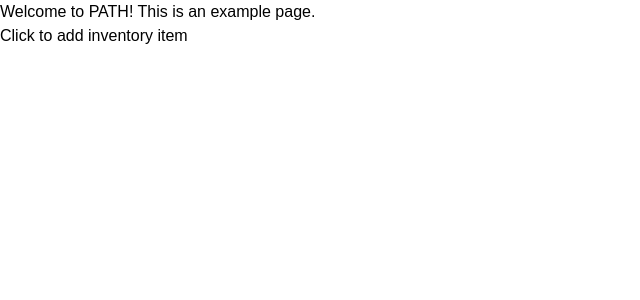
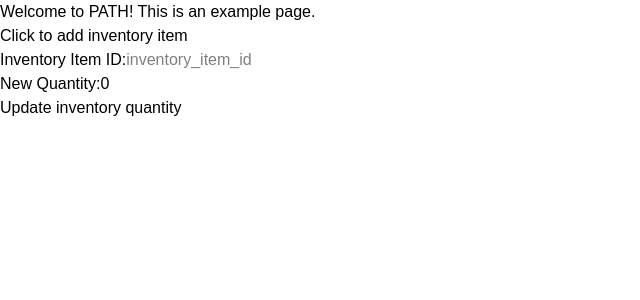
Before and after one commit to lablueprint/path, a Next.js app: page /example in a window 1280 px wide. Shown: the top 300 px of the page, without its empty margins (0-640 px from the left). Built offline with nearby package versions, Linux system fonts and the light colour scheme.

Commit message:
Successfully implemented button to update inventory item quantity

```diff
--- a/app/(pages)/example/page.tsx
+++ b/app/(pages)/example/page.tsx
@@ -1,8 +1,10 @@
 "use client";
+
+import { useState } from "react";
 
 //import { createExampleEntry } from "@/app/api/example/actions";
 //import { ExampleType } from "@/app/types/ExampleType";
-import { createItem, changeItemQuantity, deleteItem } from "@/app/api/inventory-items/actions";
+import { createItem, changeItemQuantity } from "@/app/api/inventory-items/actions";
 import type { InventoryType } from "@/app/types/InventoryItem";
 
 // export default function Example() {
@@ -13,6 +15,9 @@ import type { InventoryType } from "@/app/types/InventoryItem";
 //   };
 
 export default function InventoryType() {
+  const [inventoryId, setInventoryId] = useState("");
+  const [updatedQuantity, setUpdatedQuantity] = useState<number>(0);
+
   const data: InventoryType = {
     store_id: "4c7b2b65-16df-44b5-a3c2-e2fcd090b76c",
     category: "example",
@@ -32,9 +37,10 @@ export default function InventoryType() {
     await createItem(data);
   }
 
-  // const changeItemQuantity = async () => {
-  //   await changeItemQuantity(data);
-  // }
+  const handleChangeItemQuantity = async () => {
+    if (!inventoryId) return;
+    await changeItemQuantity(inventoryId, Number(updatedQuantity));
+  }
 
   // const deleteItem = async () => {
   //   await deleteItem(data);
@@ -47,8 +53,31 @@ export default function InventoryType() {
       <button onClick={handleCreateItem}>
         Click to add inventory item
       </button>
-
-
+      <br />
+      <label>
+        Inventory Item ID:
+        <input
+          type="text"
+          value={inventoryId}
+          onChange={(e) => setInventoryId(e.target.value)}
+          placeholder="inventory_item_id"
+        />
+      </label>
+      <br />
+      <label>
+        New Quantity:
+        <input
+          type="number"
+          value={updatedQuantity}
+          onChange={(e) => setUpdatedQuantity(Number(e.target.value))}
+          placeholder="0"
+          min={0}
+        />
+      </label>
+      <br />
+      <button onClick={handleChangeItemQuantity}>
+        Update inventory quantity
+      </button>
     </div>
   );
 }
--- a/app/types/InventoryItem.ts
+++ b/app/types/InventoryItem.ts
@@ -3,6 +3,7 @@
 import { UUID } from "crypto"
 
 export type InventoryType = {
+  inventory_item_id?: string; // UUID
   store_id: string; // UUID
   category: string;
   subcategory: string;
```
